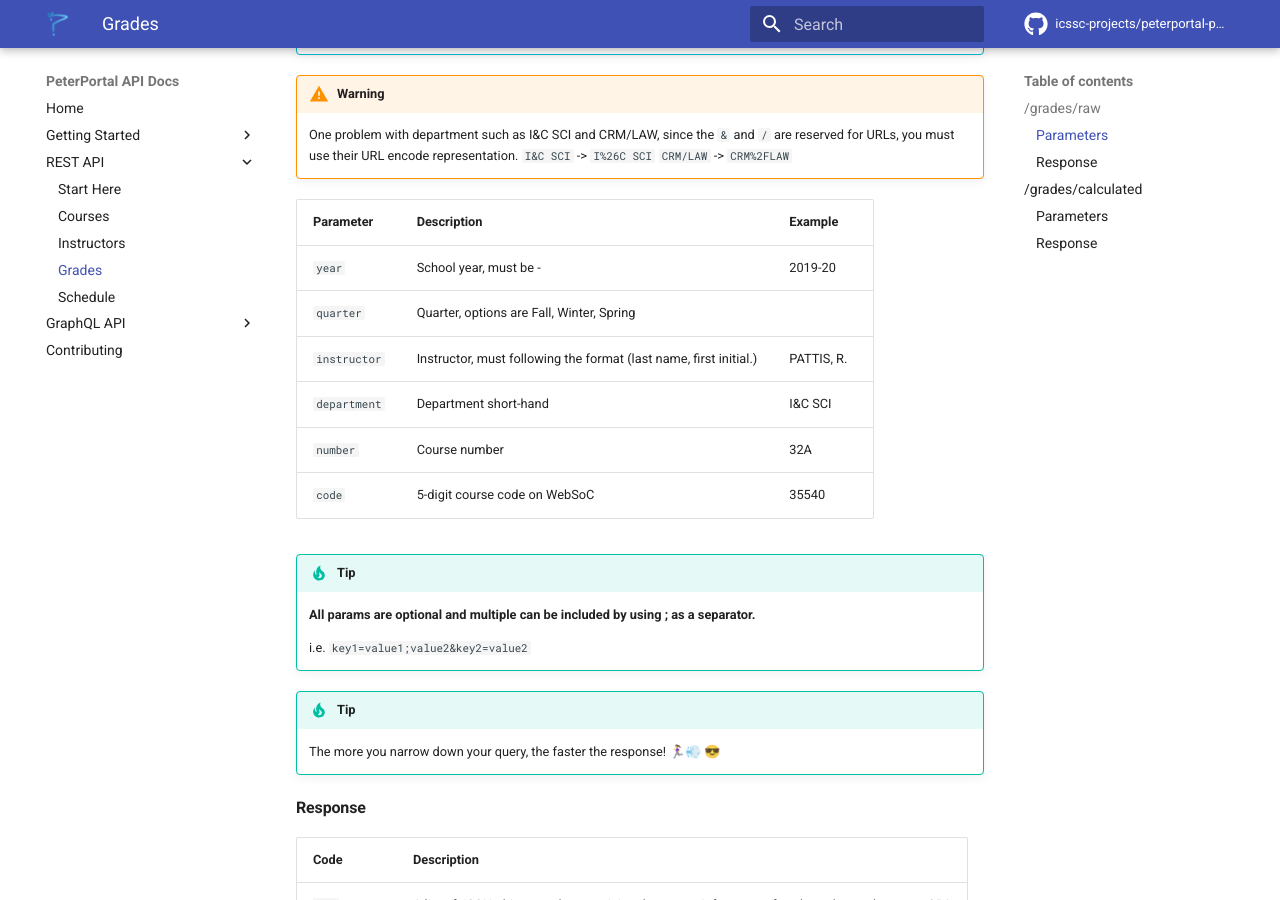
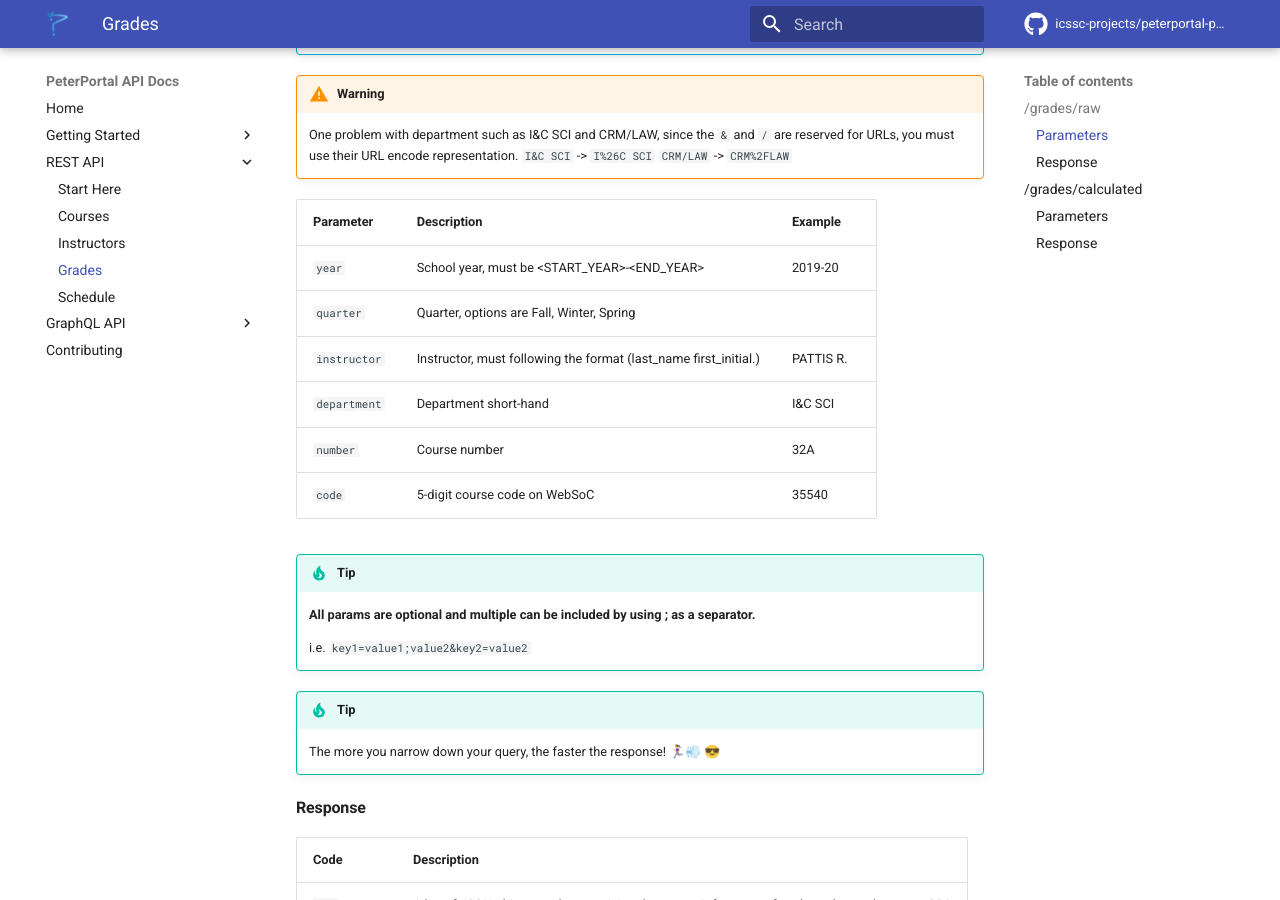
Before and after one commit to icssc/peterportal-public-api, an MkDocs documentation site: the page built from docs/REST-API/grades.md, in a window 1280 px wide and 900 px high, scrolled down 1492 px. Built offline with MkDocs 1.6.1 and Material for MkDocs 9.7.7, drawn with Linux system fonts in a browser that asks for light colours; nearby versions of some CDN libraries; comment, search, counter and statistics services are not loaded.

Commit message:
Updated grades db and corresponding instructor names

```diff
--- a/docs/REST-API/grades.md
+++ b/docs/REST-API/grades.md
@@ -19,7 +19,7 @@
             "number": "33",
             "code": 36620,
             "section": "A",
-            "instructor": "PATTIS, R.",
+            "instructor": "PATTIS R.",
             "type": "LEC",
             "gradeACount": 125,
             "gradeBCount": 72,
@@ -62,7 +62,7 @@
             "number": "33",
             "code": 36620,
             "section": "A",
-            "instructor": "PATTIS, R.",
+            "instructor": "PATTIS R.",
             "type": "LEC",
             "gradeACount": 125,
             "gradeBCount": 72,
@@ -101,9 +101,9 @@
 
 | Parameter | Description | Example |
 |-----------|-------------|---------|
-| `year` | School year, must be <START_YEAR>-<END_YEAR> | 2019-20 |
+| `year` | School year, must be <START_YEAR\>-<END_YEAR\> | 2019-20 |
 | `quarter` | Quarter, options are Fall, Winter, Spring |  |
-| `instructor` | Instructor, must following the format (last name, first initial.) |  PATTIS, R. |
+| `instructor` | Instructor, must following the format (last_name first_initial.) |  PATTIS R. |
 | `department` | Department short-hand | I&C SCI |
 | `number` | Course number | 32A |
 |  `code` | 5-digit course code on WebSoC | 35540 |
@@ -139,7 +139,7 @@
             "number": "33",
             "code": 36620,
             "section": "A",
-            "instructor": "PATTIS, R.",
+            "instructor": "PATTIS R.",
             "type": "LEC",
             "gradeACount": 125,
             "gradeBCount": 72,
@@ -158,7 +158,7 @@
             "number": "33",
             "code": 35500,
             "section": "A",
-            "instructor": "PATTIS, R.",
+            "instructor": "PATTIS R.",
             "type": "LEC",
             "gradeACount": 132,
             "gradeBCount": 83,
@@ -228,7 +228,7 @@
                 "number": "33",
                 "code": 36620,
                 "section": "A",
-                "instructor": "PATTIS, R.",
+                "instructor": "PATTIS R.",
                 "type": "LEC"
             },
             {
@@ -238,7 +238,7 @@
                 "number": "33",
                 "code": 35500,
                 "section": "A",
-                "instructor": "PATTIS, R.",
+                "instructor": "PATTIS R.",
                 "type": "LEC"
             }
         ]
```
Also changed, not shown: 5 other files.
